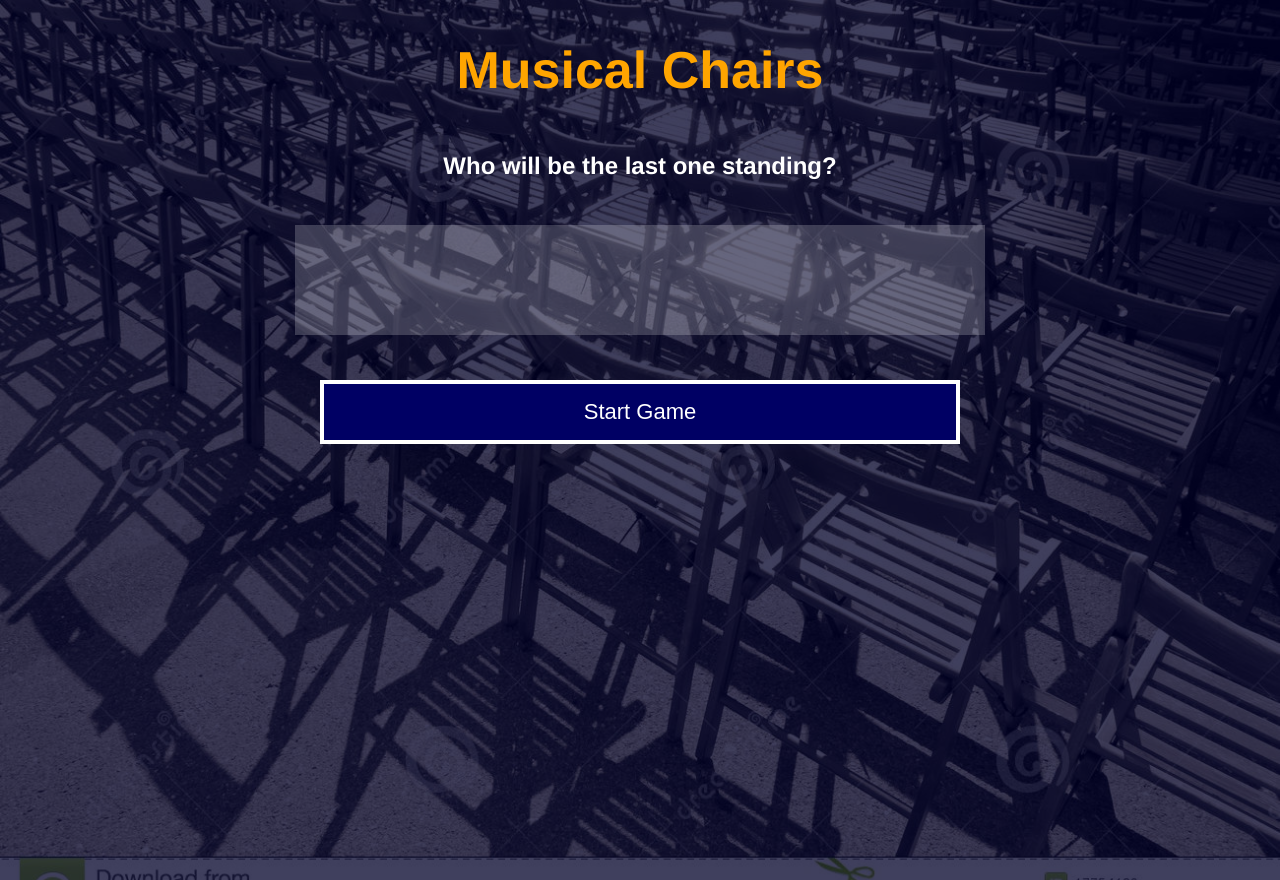
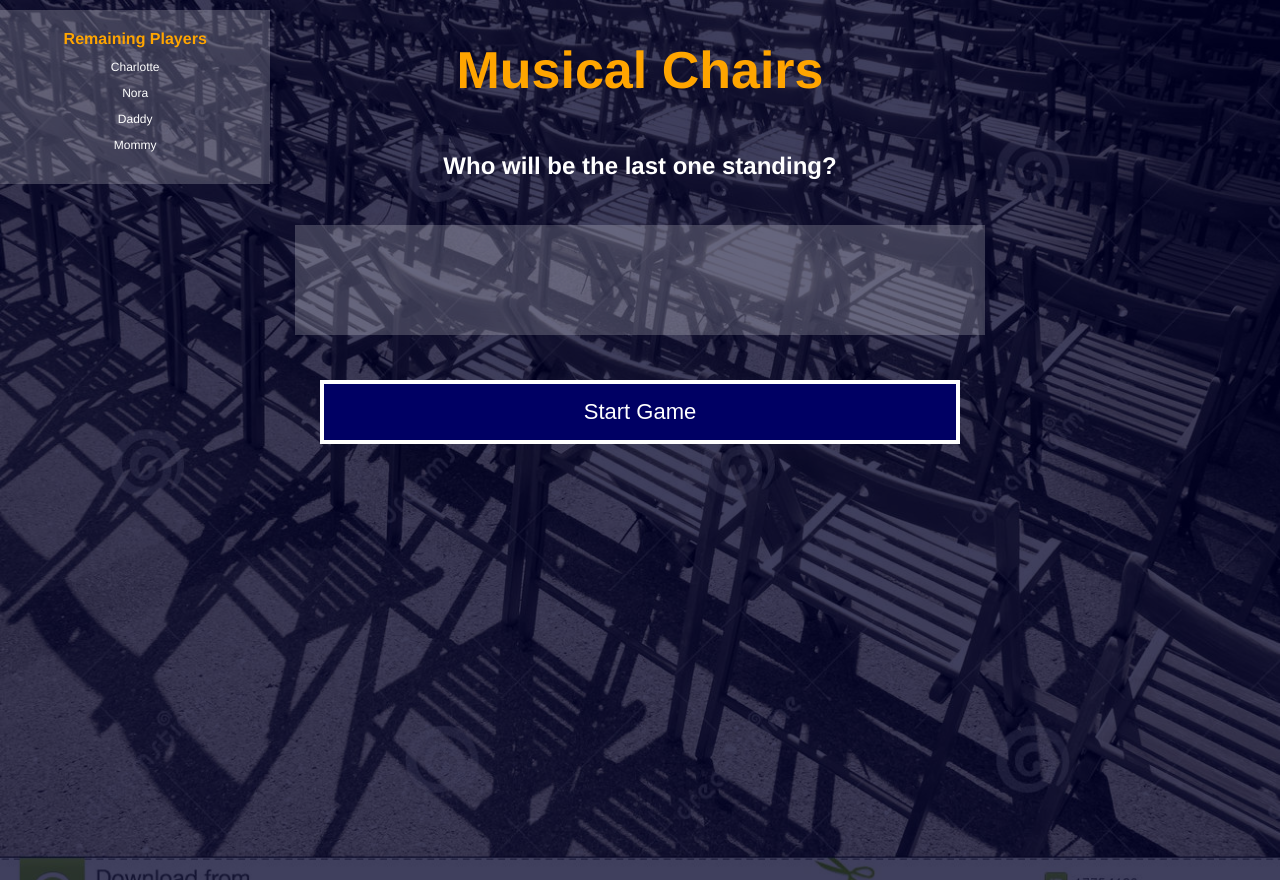
Before and after one commit to philbirnie/MusicalChairs, a plain HTML site: page index.html in a window 1280 px wide. Drawn offline with nearby package versions, Linux system fonts and the light colour scheme.

Commit message:
Show remaining players.

```diff
--- a/index.html
+++ b/index.html
@@ -17,6 +17,13 @@
 	<h3 ng-bind="currentName" ng-class="{'complete' : hasWinner}"></h3>
 
 	<button ng-click="toggleGame()" ng-bind="buttonAction" class="game-button"></button>
+
+	<div class="remaining-players">
+		<h5 class="remaining-players__headline">Remaining Players</h5>
+		<ul ng-repeat="(key, value) in currentPlayers">
+			<li ng-bind="value"></li>
+		</ul>
+	</div>
 </main>
 </body>
 </html>
--- a/musicalChairs.js
+++ b/musicalChairs.js
@@ -12,6 +12,8 @@ chairs.controller('ChairController', [
             "Mommy"
         ];
 
+        $scope.currentPlayers = $scope.players.slice(0)
+
         $scope.buttonAction = "Start Game";
 
         $scope.hasWinner = false;
@@ -21,18 +23,18 @@ chairs.controller('ChairController', [
         };
 
         $scope.startGame = function() {
-            var players = $scope.players.slice(0);
+            $scope.currentPlayers = $scope.players.slice(0);
 
             $scope.buttonAction = "Stop Game";
             $scope.currentName = "Get Ready...";
             $scope.hasWinner = false;
 
             timer = $interval(function() {
-                var index = Math.floor(Math.random() * players.length);
+                var index = Math.floor(Math.random() * $scope.currentPlayers.length);
 
-                var name = players.splice(index, 1);
+                var name = $scope.currentPlayers.splice(index, 1);
 
-                if (players.length == 0) {
+                if ($scope.currentPlayers.length == 0) {
                     name += " is the winner!";
                     $scope.hasWinner = true;
                     $scope.stopGame();
--- a/styles.scss
+++ b/styles.scss
@@ -1,4 +1,6 @@
-h1, h2, h3, h4, h5, h6, body, main {
+$mask: rgba(255,255,255,0.2);
+
+h1, h2, h3, h4, h5, h6, body, main, ul {
   margin: 0;
   padding: 0;
 }
@@ -56,8 +58,34 @@ h3 {
   line-height:60px;
   font-weight:700;
   margin: 1.0em auto;
-  background-color: rgba(255,255,255,0.2);
+  background-color: $mask;
   &.complete {
     color: orange;
   }
 }
+
+.remaining-players {
+  background-color: $mask;
+  padding: 20px;
+  margin-top:10px;
+  @media(min-width: 900px) {
+    position: absolute;
+    top: 0;
+    left: 0;
+    width: 18vw;
+  }
+
+  ul {
+    list-style:none;
+    font-size: 12px;
+    margin: 1.0em 0;
+    li {
+      margin-bottom:1.0em;
+    }
+  }
+
+  &__headline {
+    font-size: 16px;
+    color: orange;
+  }
+}
```
Also changed, not shown: styles.css, 1 other file.
